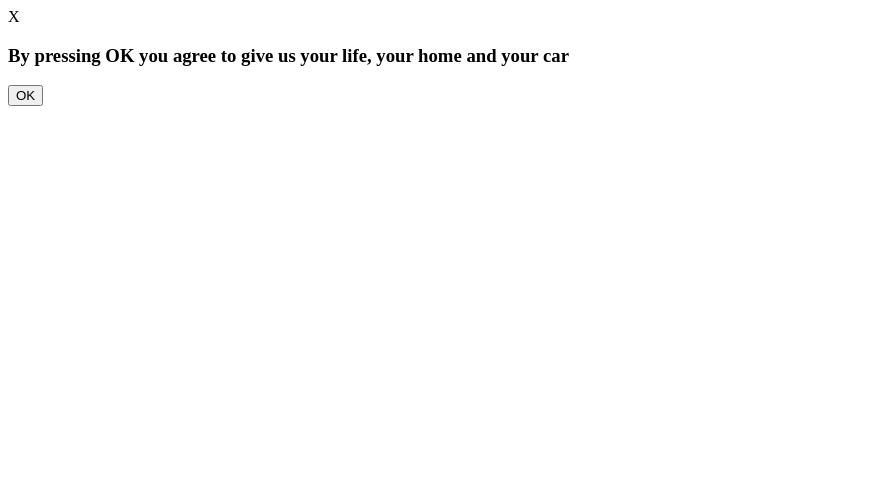
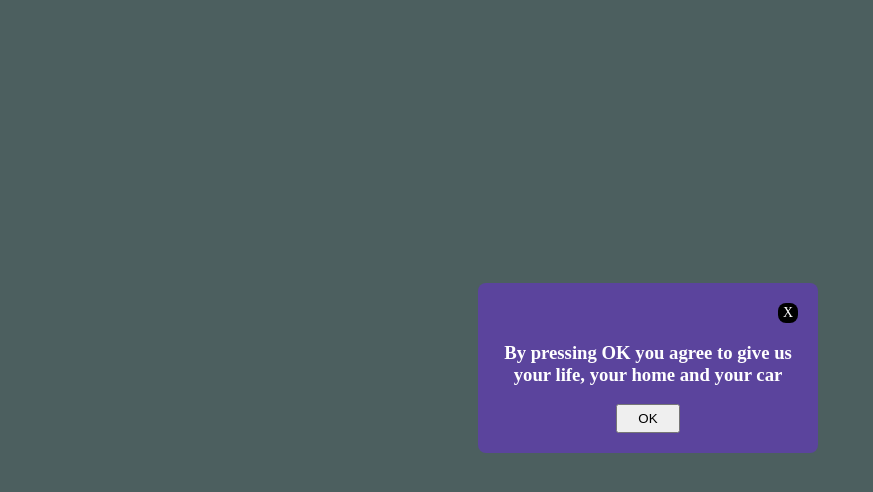
Before and after one commit to Mclilzee/ok-dialog, a plain HTML site: page index.html in a window 1280 px wide. Shown: the whole page, without its empty margins (0-873 px from the left). Drawn offline with Linux system fonts and the light colour scheme.

Commit message:
Add styling

```diff
--- a/index.html
+++ b/index.html
@@ -2,6 +2,8 @@
 <html>
   <head>
     <title>Agree Pls</title>
+    <link rel="stylesheet" href="./style.css"/>
+    <script src="./index.js" defer></script>
   </head>
   <body>
     <div class="dialog-box">
--- /dev/null
+++ b/index.js
@@ -0,0 +1 @@
+console.log("Hello world");
--- /dev/null
+++ b/style.css
@@ -0,0 +1,46 @@
+html {
+  height: 90%;
+}
+
+body {
+  height: 100%;
+  width: 100%;
+  display:flex;
+  flex-direction: column;
+  justify-content: center;
+  align-items: center;
+  background-color: #253c3cd1;
+}
+
+.dialog-box {
+  width: 300px;
+  display: flex;
+  flex-direction: column;
+  justify-content: center;
+  align-items: center;
+  background-color: #5b449d;
+  border-radius: 8px;
+  padding: 20px;
+  text-align: center;
+  color: white;
+}
+
+button {
+  padding: 5px 20px;
+}
+
+#x {
+  padding: 2px 5px;
+  background-color: black;
+  font-size: 14px;
+  cursor: pointer;
+  border-radius: 8px;
+}
+
+.right-x {
+  align-self: flex-end;
+}
+
+.left-x {
+  align-self: flex-start;
+}
```
